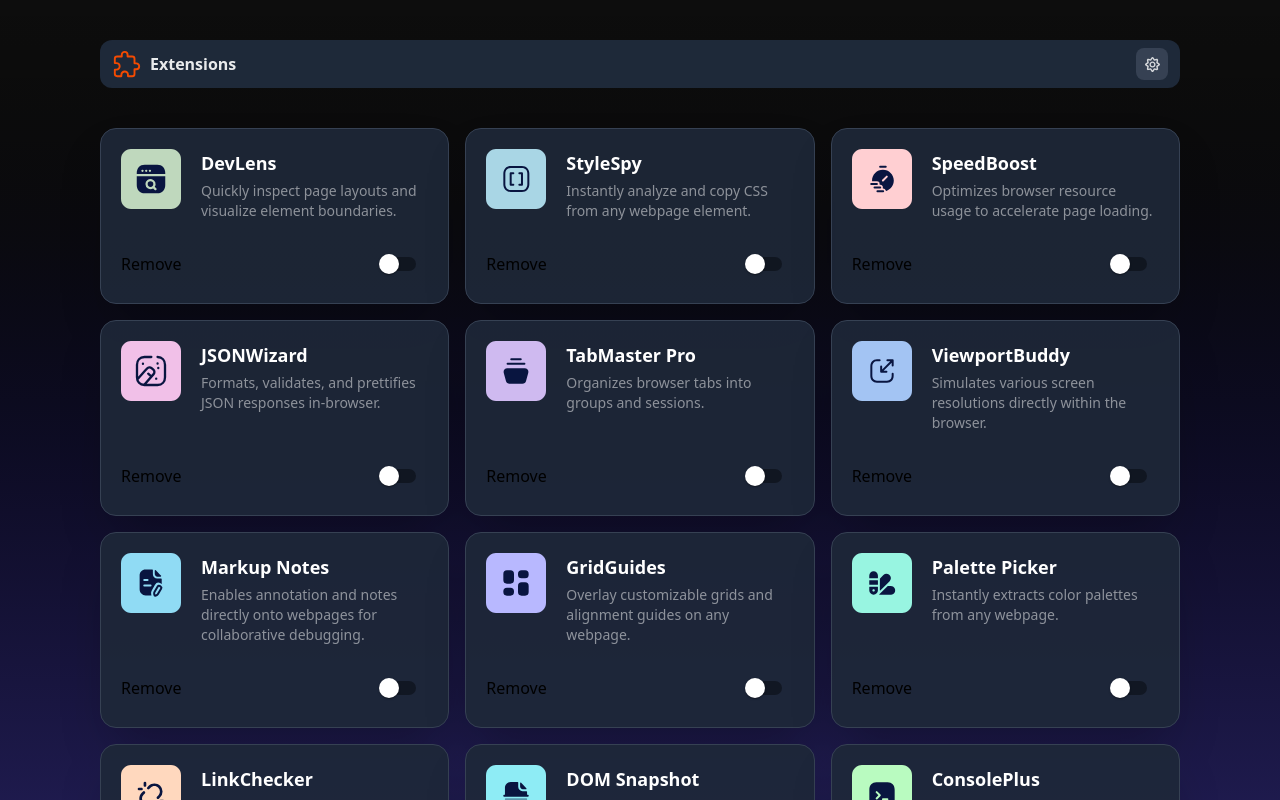
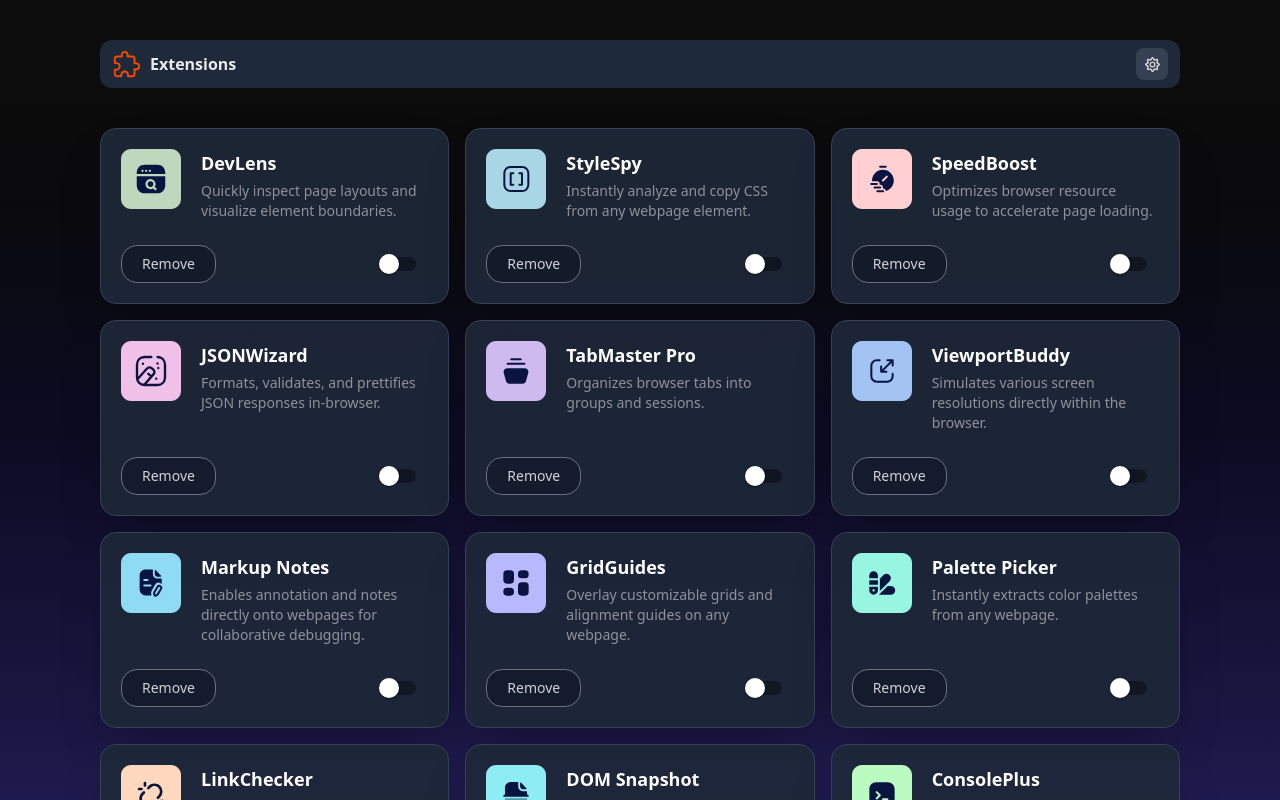
Before and after one commit to Lucasmenezes08/UI_gerenciador_extensoes, a React (Vite) app in the folder UI_gerenciador_extensoes/: page / in a window 1280 px wide. Built offline with nearby package versions, Linux system fonts and the light colour scheme.

Commit message:
:lipstick: style: Estilizar componente removeBtn.

```diff
--- a/UI_gerenciador_extensoes/src/components/App.tsx
+++ b/UI_gerenciador_extensoes/src/components/App.tsx
@@ -4,7 +4,7 @@ import Header from "./header/header"
 function App() {
 
   return (
-    <section className="px-25 pt-10 w-full h-screen flex flex-col bg-linear-to-b from-black/95 to-indigo-950 font-sans overflow-auto gap-10">
+    <section className="px-25 pt-10 pb-10 w-full h-screen flex flex-col bg-linear-to-b from-black/95 to-indigo-950 font-sans overflow-auto gap-10">
       <Header/>
       <section className="">
           <ExtensionList/>
--- a/UI_gerenciador_extensoes/src/components/extensions/extensionList/commonExtensionUI/removeBtn.tsx
+++ b/UI_gerenciador_extensoes/src/components/extensions/extensionList/commonExtensionUI/removeBtn.tsx
@@ -1,6 +1,6 @@
 export function RemoveBtn (){
     return (
-        <button>
+        <button className="flex items-center justify-center bg-gray-900/70 px-5 rounded-2xl text-white/80 text-sm border-1 border-solig border-gray-500 cursor-pointer">
             Remove
         </button>
     )
```
